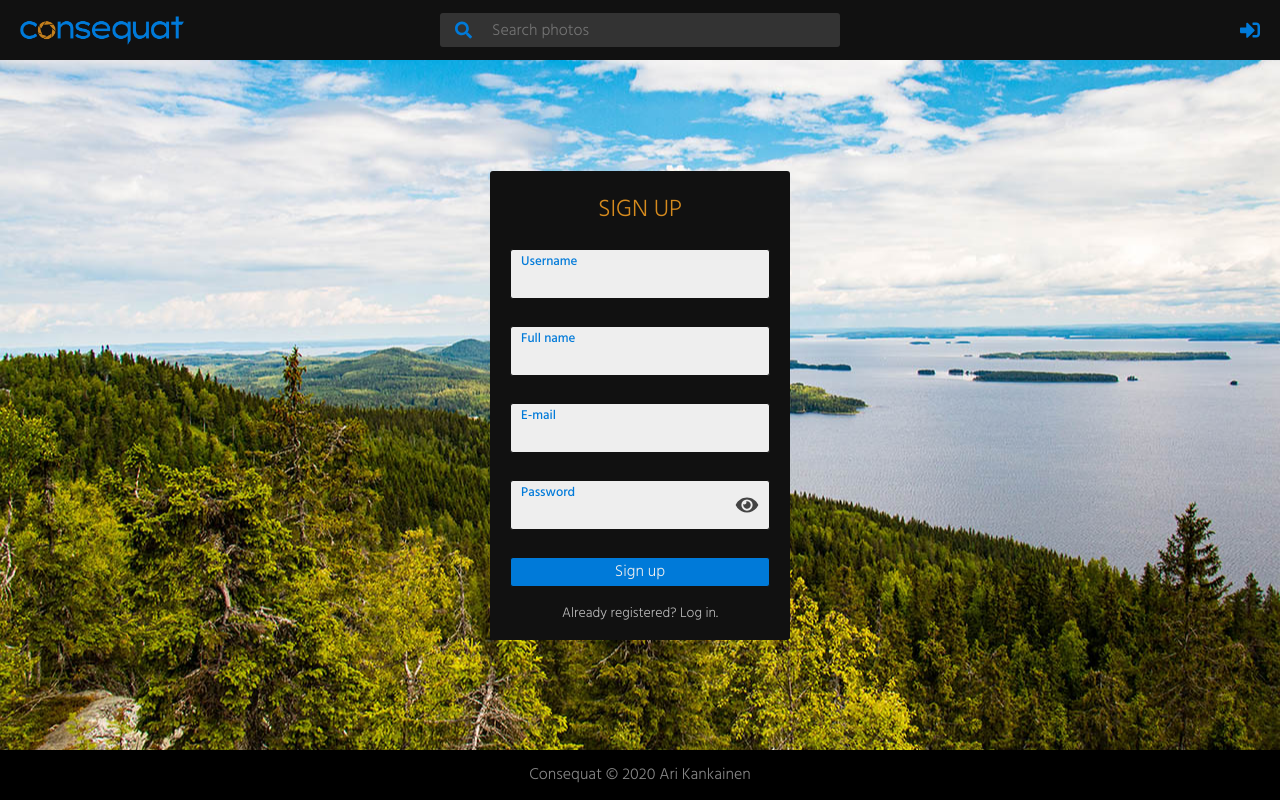
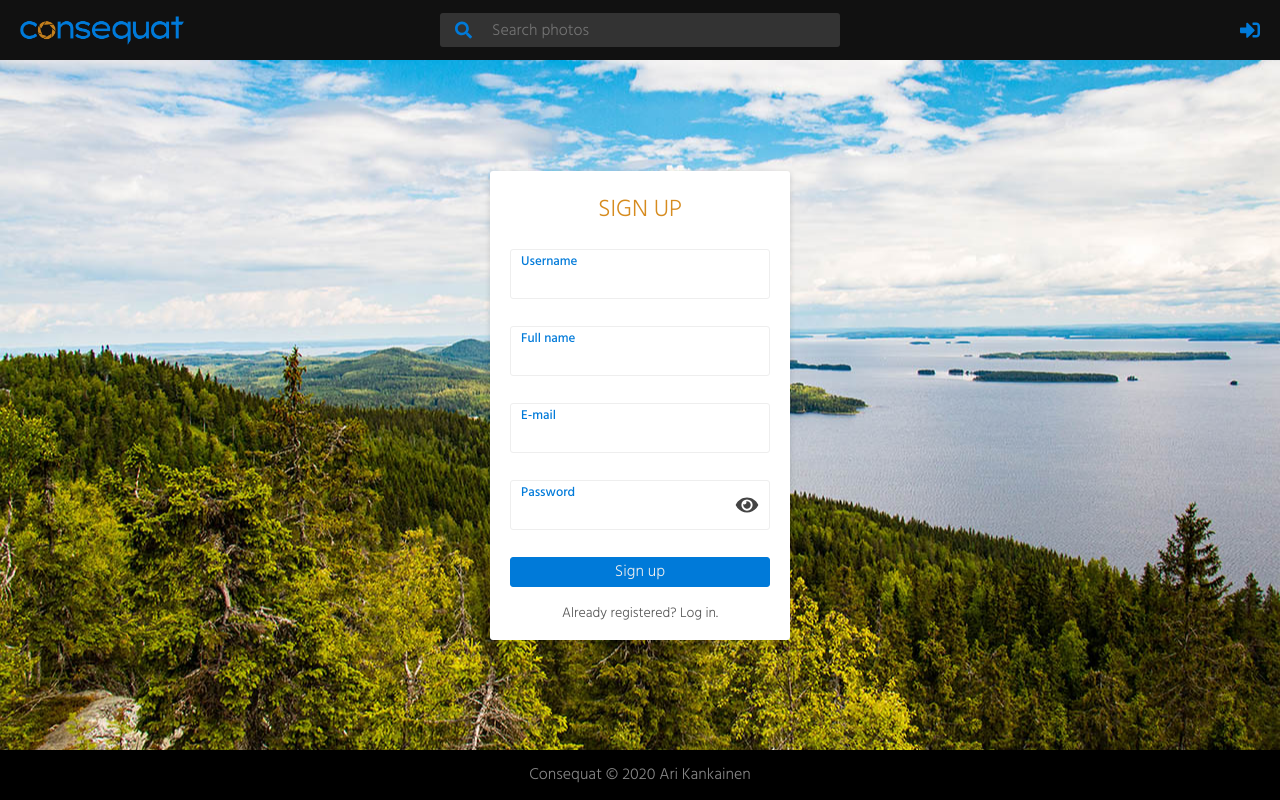
Before and after one commit to arikankainen/consequat-client, a React (Create React App) app: page /signup in a window 1280 px wide. Built offline with nearby package versions, Linux system fonts and the light colour scheme; what @apollo/link-context would draw is missing.

Commit message:
muutettu notifikaation ja login/signup -ikkunoiden väritystä

```diff
--- a/src/components/AccountPage/AccountPage.tsx
+++ b/src/components/AccountPage/AccountPage.tsx
@@ -48,6 +48,10 @@ const AccountPage = () => {
                 name="Fast selection"
                 description="Selecting thumbnail does not affect other selections"
               />
+              <CheckboxSetting
+                name="Dismiss dialogs"
+                description="Automatically dismiss success dialogs after upload or delete operation"
+              />
             </form>
           </Box>
         </BoxContainer>
--- a/src/components/LoginPage/Inputs.tsx
+++ b/src/components/LoginPage/Inputs.tsx
@@ -43,17 +43,17 @@ const InputContainer = styled.div<InputContainerProps>`
   margin-top: 20px;
   padding-left: 10px;
   padding-right: 10px;
-  background-color: #eee;
-  border: 1px solid var(--navigation-bg-color);
+  background-color: #fff;
+  border: 1px solid #eee;
   border-radius: var(--input-border-radius);
 
-  ${(props) =>
+  ${props =>
     props.error &&
     css`
       box-shadow: 0px 0px 1px 1px var(--error-color);
   `};
 
-  ${(props) =>
+  ${props =>
     props.focused &&
     css`
       box-shadow: var(--focus);
@@ -71,7 +71,7 @@ const Input = styled.input`
   width: 100%;
   height: 25px;
   padding-top: 5px;
-  background-color: #eee;
+  background-color: #fff;
   border: none;
   color: #222;
   font-size: 16px;
@@ -102,7 +102,7 @@ const Error = styled.div<ErrorProps>`
   max-height: 0;
   opacity: 0;
 
-  ${(props) =>
+  ${props =>
     props.error &&
     css`
     max-height: 20px;
@@ -145,13 +145,7 @@ export const TextInput: React.FC<TextInputProps> = ({ label, ...props }) => {
       <InputContainer focused={focused} error={meta.touched && !!meta.error}>
         <NameContainer>
           <Label htmlFor={props.name}>{label}</Label>
-          <Input
-            type="text"
-            {...field}
-            {...props}
-            ref={inputRef}
-            onFocus={handleFocus}
-          />
+          <Input type="text" {...field} {...props} ref={inputRef} onFocus={handleFocus} />
         </NameContainer>
       </InputContainer>
       <Error error={meta.touched && !!meta.error}>
@@ -162,10 +156,7 @@ export const TextInput: React.FC<TextInputProps> = ({ label, ...props }) => {
   );
 };
 
-export const PasswordInput: React.FC<TextInputProps> = ({
-  label,
-  ...props
-}) => {
+export const PasswordInput: React.FC<TextInputProps> = ({ label, ...props }) => {
   const [field, meta] = useField(props);
   const [show, setShow] = useState<boolean>(false);
   const [focused, setFocused] = useState<boolean>(false);
--- a/src/components/LoginPage/style.ts
+++ b/src/components/LoginPage/style.ts
@@ -20,10 +20,11 @@ export const Container = styled.div`
   margin-right: auto;
   padding: 20px;
   padding-bottom: 15px;
-  background-color: var(--navigation-bg-color);
+  background-color: #fff;
   border: none;
   border-radius: var(--input-border-radius);
   text-align: center;
+  box-shadow: var(--default-box-shadow);
 
   ${breakPoints.mobileL} {
     width: 100%;
@@ -44,7 +45,7 @@ export const Button = styled.button`
   height: 30px;
   margin-top: 20px;
   background-color: var(--accent-color-2);
-  border: 1px solid var(--navigation-bg-color);
+  border: 1px solid var(--accent-color-2);
   border-radius: var(--input-border-radius);
   color: #eee;
   font-size: var(--default-font-size);
@@ -72,13 +73,13 @@ export const QuestionArea = styled.div`
 
 export const QuestionLink = styled(Link)`
   text-decoration: none;
-  color: var(--default-font-color);
+  color: #555;
 
   &:visited {
-    color: var(--default-font-color);
+    color: #555;
   }
   &:hover {
-    color: var(--default-font-color-highlight);
+    color: #000;
   }
 
 `;
--- a/src/components/Misc/GlobalStyles.ts
+++ b/src/components/Misc/GlobalStyles.ts
@@ -29,8 +29,8 @@ const GlobalStyles = createGlobalStyle`
     --icon-color-hover: #68b1ff;
     --icon-size: 20px;
     --button-size: 40px;
-    --notification-message-bg-color: #232325;
     --notification-message-bg-color: rgba(48, 48, 50, 0.9);
+    --notification-message-bg-color: rgba(255, 255, 255, 0.9);
     --color-success: #38a342;
     --color-success-hover: #5bc360;
     --color-error: #be2b2b;
--- a/src/components/Notification/style.ts
+++ b/src/components/Notification/style.ts
@@ -35,7 +35,7 @@ export const IconContainer = styled.div<IconContainerProps>`
     margin-right: 20px;
   }
 
-  ${(props) =>
+  ${props =>
     props.type === NotificationType.Message &&
     css`
       & > svg {
@@ -43,7 +43,7 @@ export const IconContainer = styled.div<IconContainerProps>`
       }
   `}
 
-  ${(props) =>
+  ${props =>
     props.type === NotificationType.Error &&
     css`
       & > svg {
@@ -60,11 +60,11 @@ export const ContentContainer = styled.div`
 export const Topic = styled.div`
   margin-bottom: 5px;
   font-size: 20px;
-  color: var(--default-font-color);
+  color: #000;
   line-height: 1;
 `;
 
 export const Body = styled.div`
-  color: var(--default-font-color-slightly-darker);
+  color: #000;
   line-height: 1;
 `;
```
